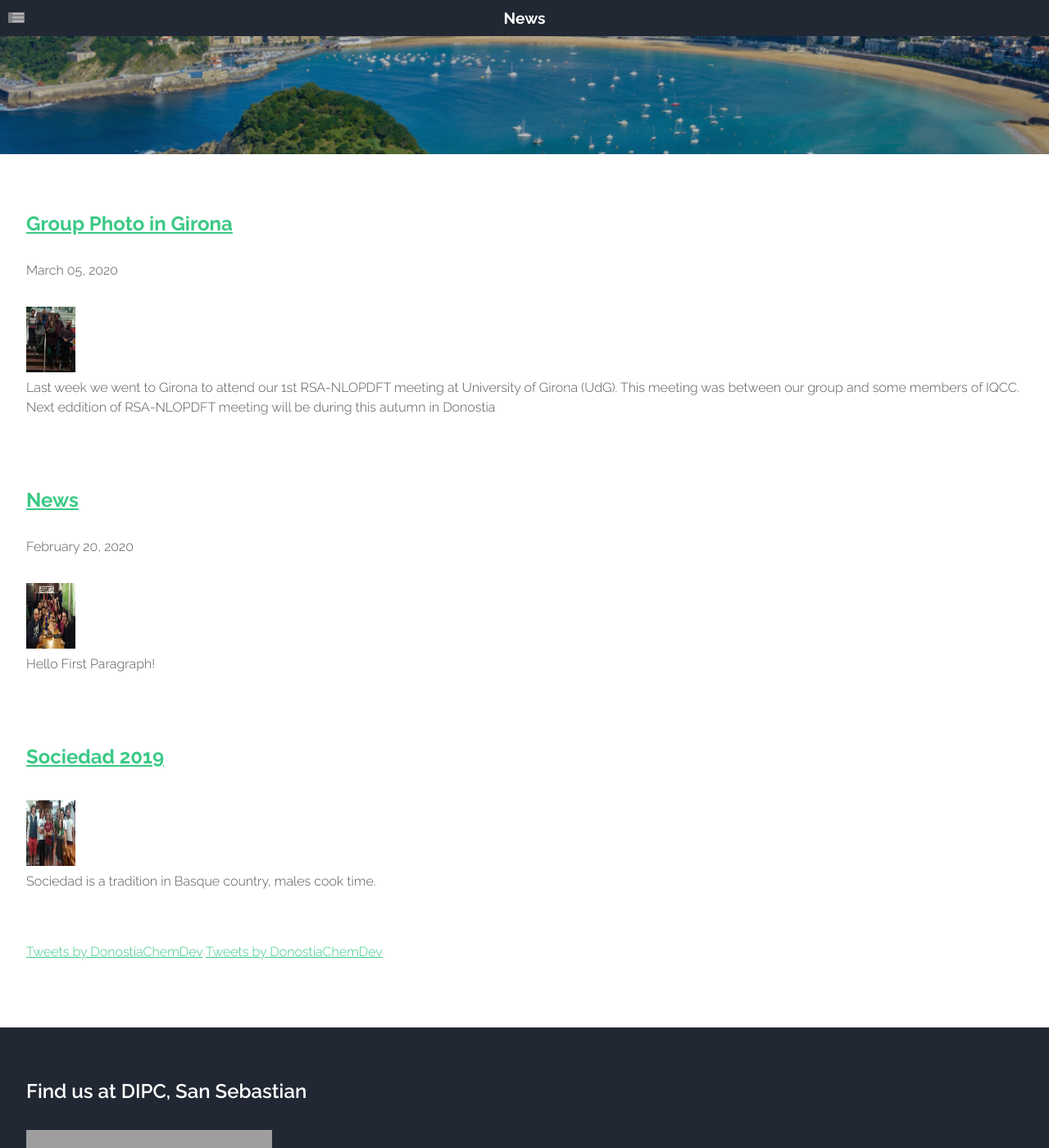
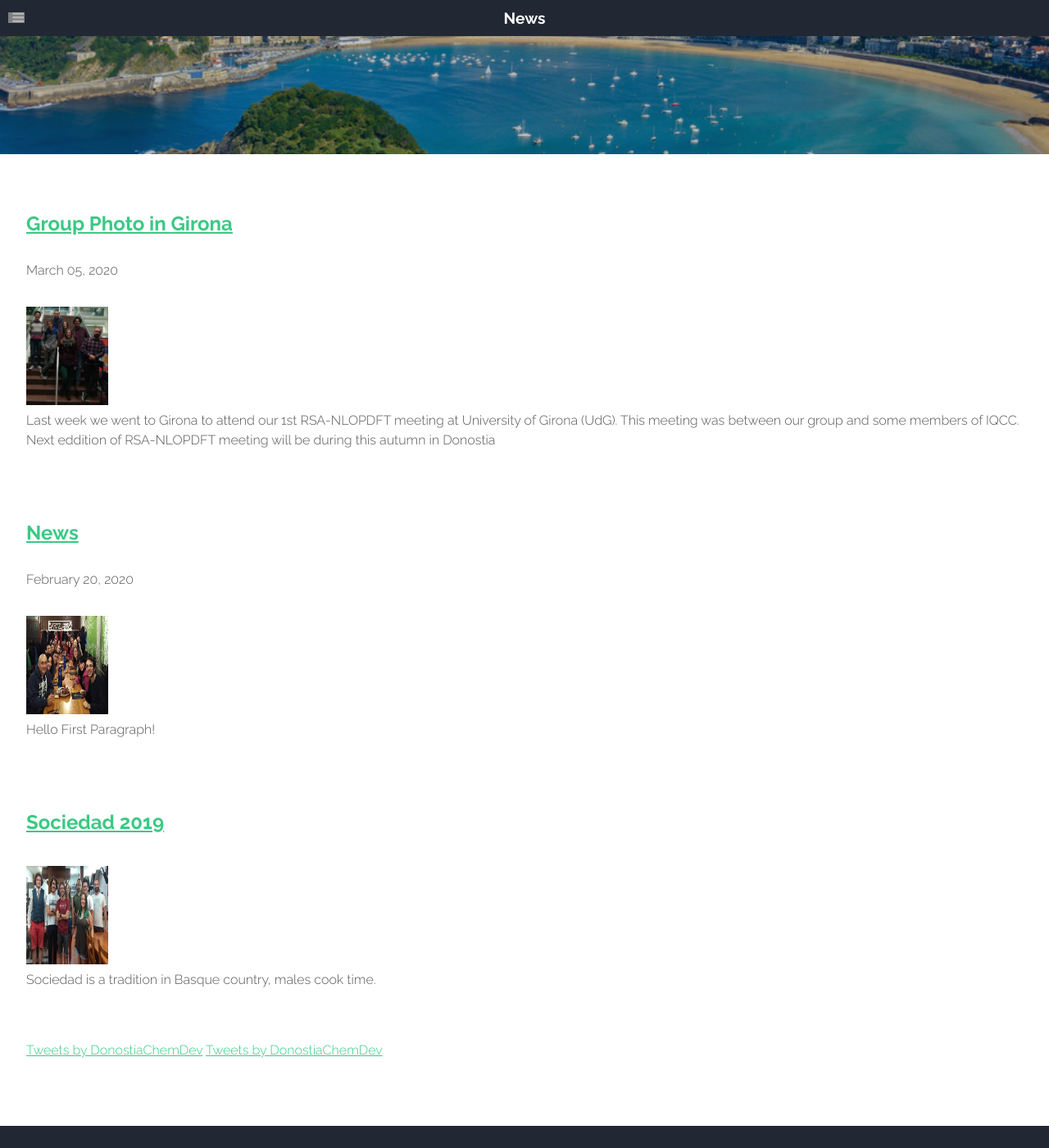
Before and after one commit to old-jekyll-templates/Horizons-Jekyll-Theme, a Jekyll site: the page built from blog/index.html, in a window 1280 px wide and 1400 px high. Shown: the whole window at 82% size. Built offline with Jekyll 4.4.1, drawn with Linux system fonts in a browser that asks for light colours; comment, search, counter and statistics services are not loaded; grey boxes are pictures that could not be loaded.

Commit message:
Update style.css

```diff
--- a/assets/css/style.css
+++ b/assets/css/style.css
@@ -664,11 +664,11 @@
 		}
 
 .resize {
-    width:60px;
-    height:80px;
+    width:100px;
+    height:120px;
 }
 
 .resize:hover {
-    height:600px;
-    width:800px;
+    height:800px;
+    width:900px;
 }
```
